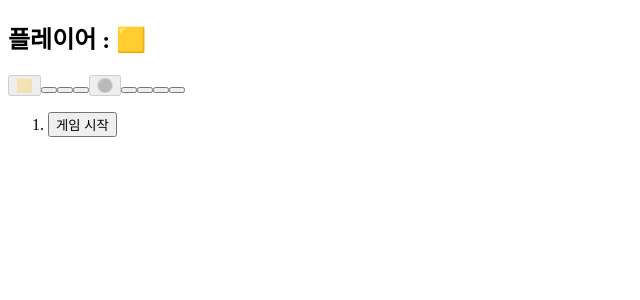
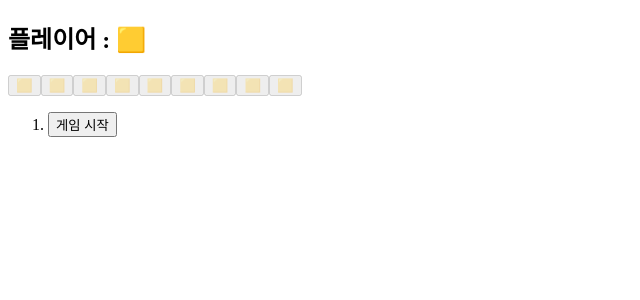
Before and after one commit to suubiin/react-homework, a React (Vite) app in the folder tic-tac-toe-game/: page / in a window 1280 px wide. Shown: the top 300 px of the page, without its empty margins (0-640 px from the left). Built offline with nearby package versions, Linux system fonts and the light colour scheme.

Commit message:
[과제] 틱택토 게임 Part.3 - Board, Square, Squares, Status 컴포넌트 추출 - 하위 컴포넌트 트리 구성

```diff
--- a/tic-tac-toe-game/src/tic-tac-toe/components/Board/Board.jsx
+++ b/tic-tac-toe-game/src/tic-tac-toe/components/Board/Board.jsx
@@ -1,24 +1,11 @@
+import Squares from "../Squares/Squares";
+import Status from "../Status/Status";
+
 export default function Board() {
   return (
     <div className="Board">
-      <h2 className="Status">플레이어 : 🟨</h2>
-      {/* <h2>승자! : 🟨</h2> */}
-      {/* <h2>비겼어요... 😳</h2> */}
-      <div className="Squares">
-        <button className="Square" disabled>
-          🟨
-        </button>
-        <button className="Square"></button>
-        <button className="Square"></button>
-        <button className="Square"></button>
-        <button className="Square" disabled>
-          ⚫️
-        </button>
-        <button className="Square"></button>
-        <button className="Square"></button>
-        <button className="Square"></button>
-        <button className="Square"></button>
-      </div>
+      <Status />
+      <Squares />
     </div>
   );
 }
--- /dev/null
+++ b/tic-tac-toe-game/src/tic-tac-toe/components/Square/Square.jsx
@@ -0,0 +1,7 @@
+export default function Square() {
+  return (
+    <button className="Square" disabled>
+      🟨
+    </button>
+  );
+}
--- /dev/null
+++ b/tic-tac-toe-game/src/tic-tac-toe/components/Squares/Squares.jsx
@@ -0,0 +1,17 @@
+import Square from "../Square/Square";
+
+export default function Squares() {
+  return (
+    <div className="Squares">
+      <Square />
+      <Square />
+      <Square />
+      <Square />
+      <Square />
+      <Square />
+      <Square />
+      <Square />
+      <Square />
+    </div>
+  );
+}
--- /dev/null
+++ b/tic-tac-toe-game/src/tic-tac-toe/components/Status/Status.jsx
@@ -0,0 +1,3 @@
+export default function Status() {
+  return <h2 className="Status">플레이어 : 🟨</h2>;
+}
```
